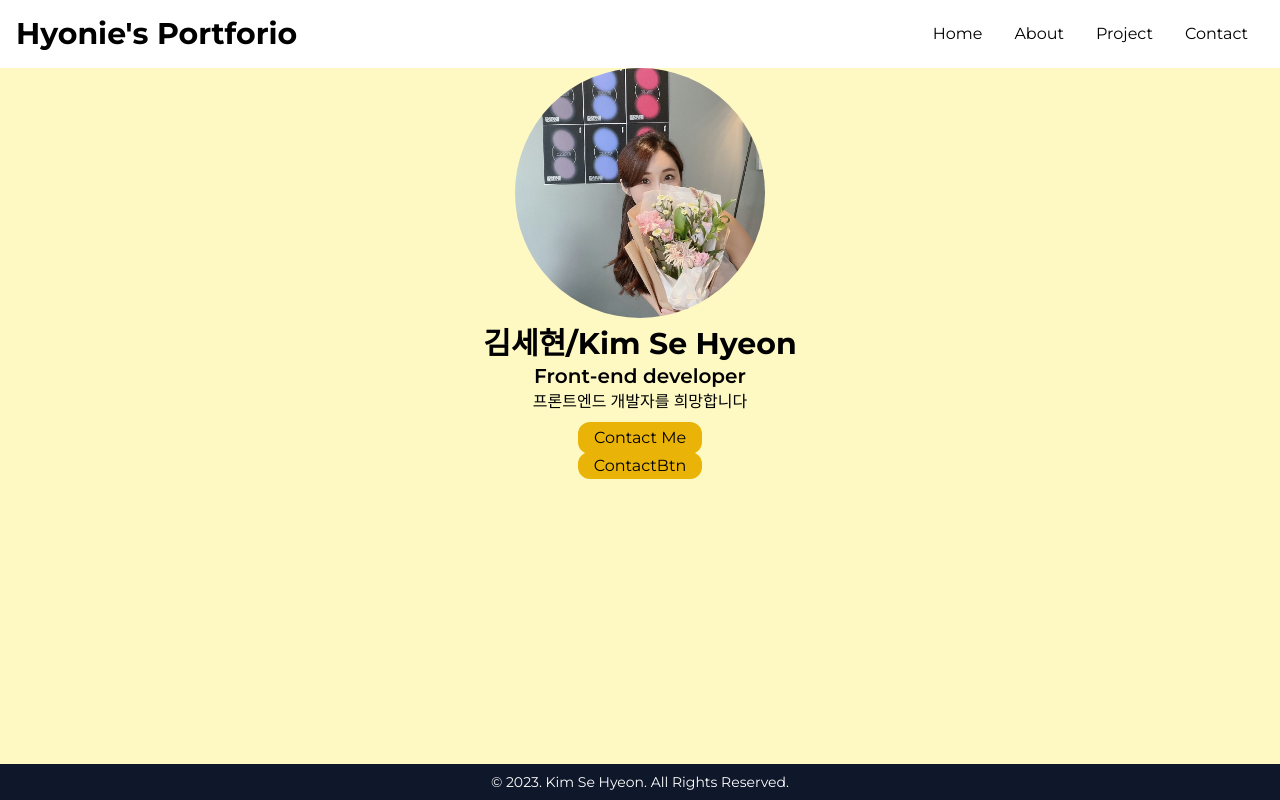
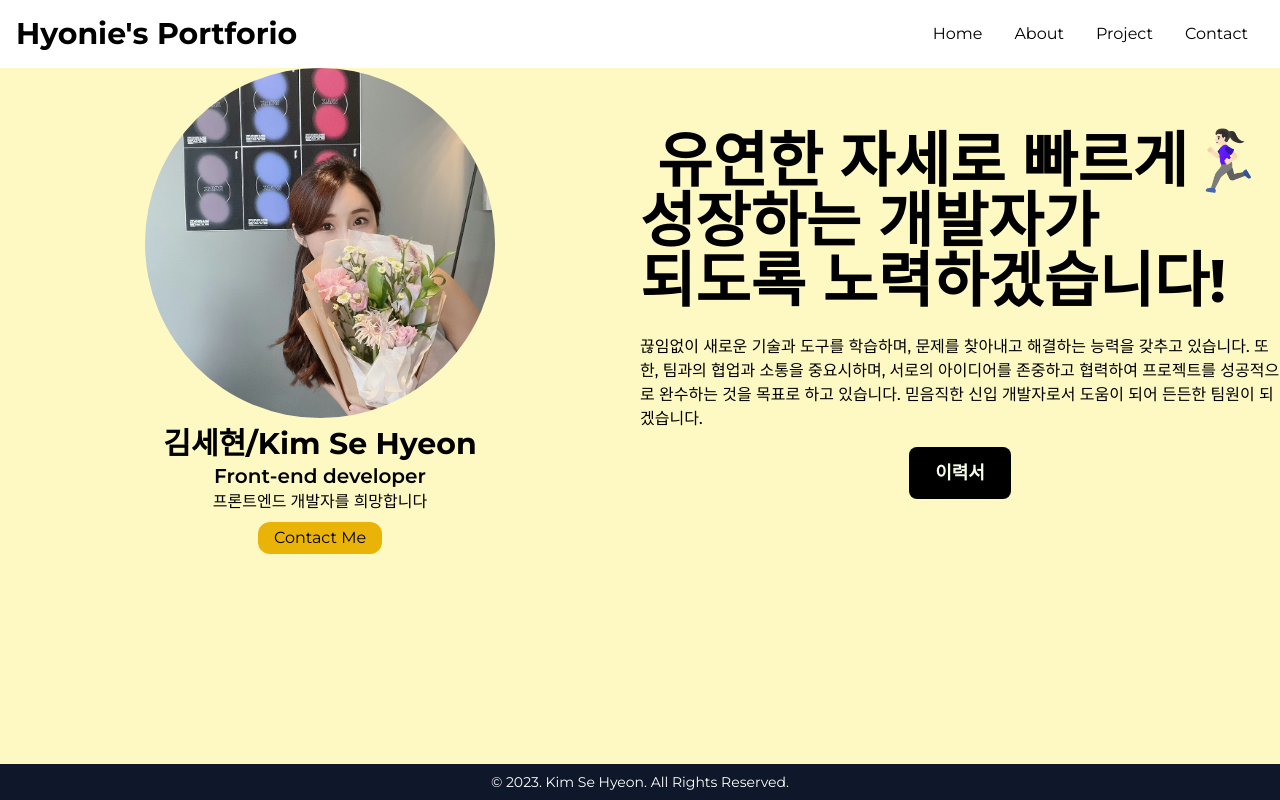
Before and after one commit to hyonie-Kim/ksh-portfolio, a Next.js app in the folder client/: page / in a window 1280 px wide. Built offline with nearby package versions, Linux system fonts and the light colour scheme.

Commit message:
feat: 포트폴리오 메인

```diff
--- /dev/null
+++ b/client/src/components/AnimatedText.tsx
@@ -0,0 +1,58 @@
+"use client";
+import React from "react";
+import { motion } from "framer-motion";
+
+type AnimatedProps = {
+  text: string;
+  className: string;
+};
+
+const quote = {
+  initial: {
+    opacity: 1,
+  },
+  animate: {
+    opacity: 1,
+    transition: {
+      delay: 0.5,
+      staggerChildren: 0.08,
+    },
+  },
+};
+
+const singleWord = {
+  initial: {
+    opacity: 0,
+    y: 50,
+  },
+  animate: {
+    opacity: 1,
+    y: 0,
+    transition: {
+      duration: 1,
+    },
+  },
+};
+
+export default function AnimatedText({ text, className }: AnimatedProps) {
+  return (
+    <div className="w-full mx-auto py-2 flex items-center justify-center text-center overflow-hidden">
+      <motion.h1
+        className={`inline-block w-full text-dark font-bold text-8xl ${className}`}
+        variants={quote}
+        initial="initial"
+        animate="animate"
+      >
+        {text.split(" ").map((word: string, index) => (
+          <motion.span
+            key={word + "-" + index}
+            className="inline-block"
+            variants={singleWord}
+          >
+            {word}&nbsp;
+          </motion.span>
+        ))}
+      </motion.h1>
+    </div>
+  );
+}
--- a/client/src/components/Header.tsx
+++ b/client/src/components/Header.tsx
@@ -8,8 +8,11 @@ type CustomProps = {
 };
 const CustomLink: React.FC<CustomProps> = ({ href, title, className }) => {
   return (
-    <Link href={href} className={`${className}`}>
+    <Link href={href} className={`${className} relative group`}>
       {title}
+      <span className="h-[1px] inline-block w-0 bg-black absolute left-0 -bottom-0.5 group-hover:w-full transition-[width] ease duration-300">
+        &nbsp;
+      </span>
     </Link>
   );
 };
--- a/client/src/components/Hero.tsx
+++ b/client/src/components/Hero.tsx
@@ -3,28 +3,75 @@ import Image from "next/image";
 import Link from "next/link";
 import profileImage from "../../public/images/IMG_KSH.jpg";
 import ContactBtn from "./ContactBtn";
+import AnimatedText from "./AnimatedText";
 
 export default function Hero() {
   return (
-    <section className="text-center">
+    <section className="flex items-center justify-between w-full">
+      <div className="w-1/2">
         <Image
           className="mx-auto rounded-full"
           src={profileImage}
           alt="ProfileImage"
-        width={250}
-        height={250}
+          width={350}
+          height={350}
           priority
         />
+        <div className="text-center">
           <h2 className="text-3xl font-bold mt-2">{"김세현/Kim Se Hyeon"}</h2>
           <h3 className="text-xl font-semibold">Front-end developer</h3>
           <p>프론트엔드 개발자를 희망합니다</p>
-
           <Link href="/contact">
             <button className="bg-yellow-500 rounded-xl py-1 px-4 mt-2">
               Contact Me
             </button>
           </Link>
-      <ContactBtn />
+        </div>
+      </div>
+      <div className="w-1/2 flex flex-col items-center self-center">
+        <AnimatedText
+          text=" 유연한 자세로 빠르게🏃🏻‍♀️ 성장하는 개발자가 되도록 노력하겠습니다!"
+          className="!text-6xl !text-left"
+        />
+        <p className="my-4 text-base font-medium">
+          끊임없이 새로운 기술과 도구를 학습하며, 문제를 찾아내고 해결하는
+          능력을 갖추고 있습니다. 또한, 팀과의 협업과 소통을 중요시하며, 서로의
+          아이디어를 존중하고 협력하여 프로젝트를 성공적으로 완수하는 것을
+          목표로 하고 있습니다. 믿음직한 신입 개발자로서 도움이 되어 든든한
+          팀원이 되겠습니다.
+        </p>
+        <div>
+          <Link
+            href="/"
+            target={"_blank"}
+            className="flex items-center bg-black text-lime-50 p-2.5 px-6 rounded-lg text-lg font-semibold hover:bg-lime-50 hover:text-black border-2 border-solid border-transparent hover:border-black"
+          >
+            이력서
+          </Link>
+        </div>
+      </div>
     </section>
+
+    // 원본
+    // <section className="text-center">
+    //   <Image
+    //     className="mx-auto rounded-full"
+    //     src={profileImage}
+    //     alt="ProfileImage"
+    //     width={250}
+    //     height={250}
+    //     priority
+    //   />
+    //   <h2 className="text-3xl font-bold mt-2">{"김세현/Kim Se Hyeon"}</h2>
+    //   <h3 className="text-xl font-semibold">Front-end developer</h3>
+    //   <p>프론트엔드 개발자를 희망합니다</p>
+
+    //   <Link href="/contact">
+    //     <button className="bg-yellow-500 rounded-xl py-1 px-4 mt-2">
+    //       Contact Me
+    //     </button>
+    //   </Link>
+
+    // </section>
   );
 }
```
Lines whose indentation alone changed are shown as unchanged.
